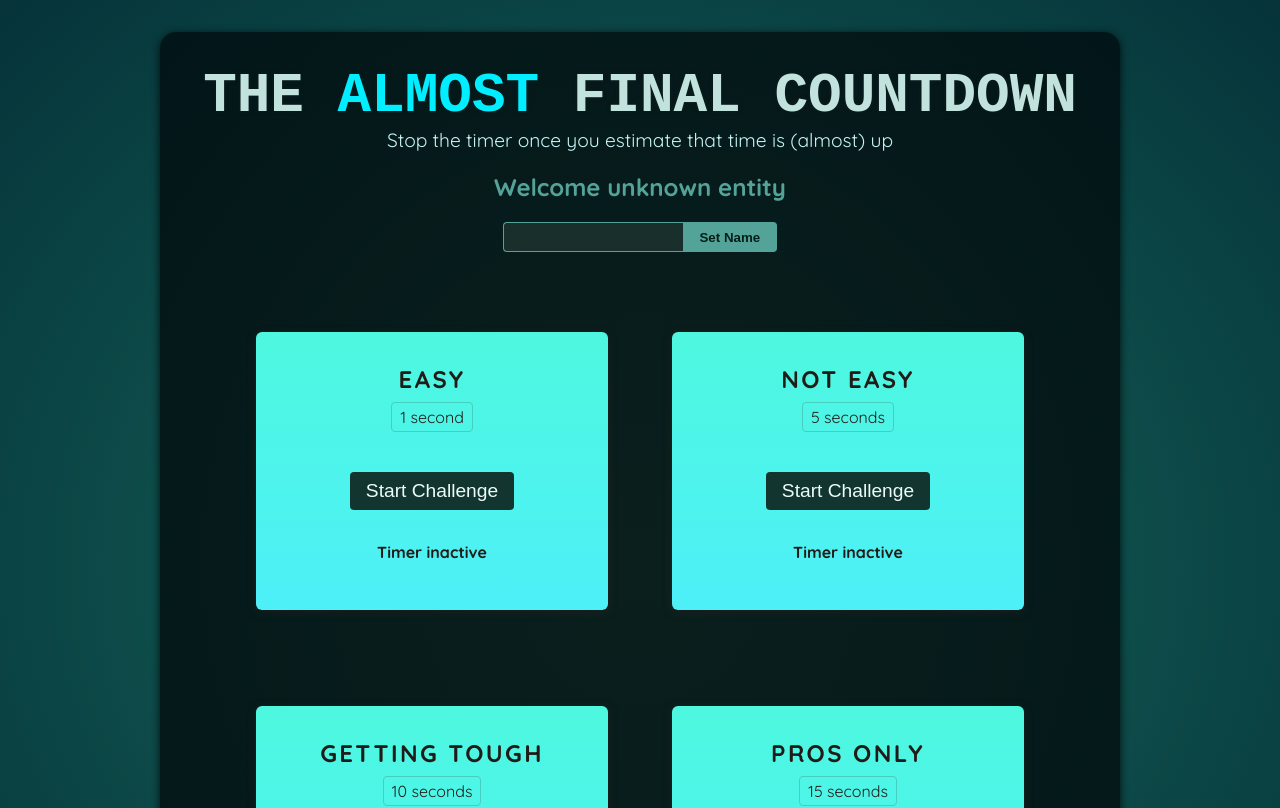
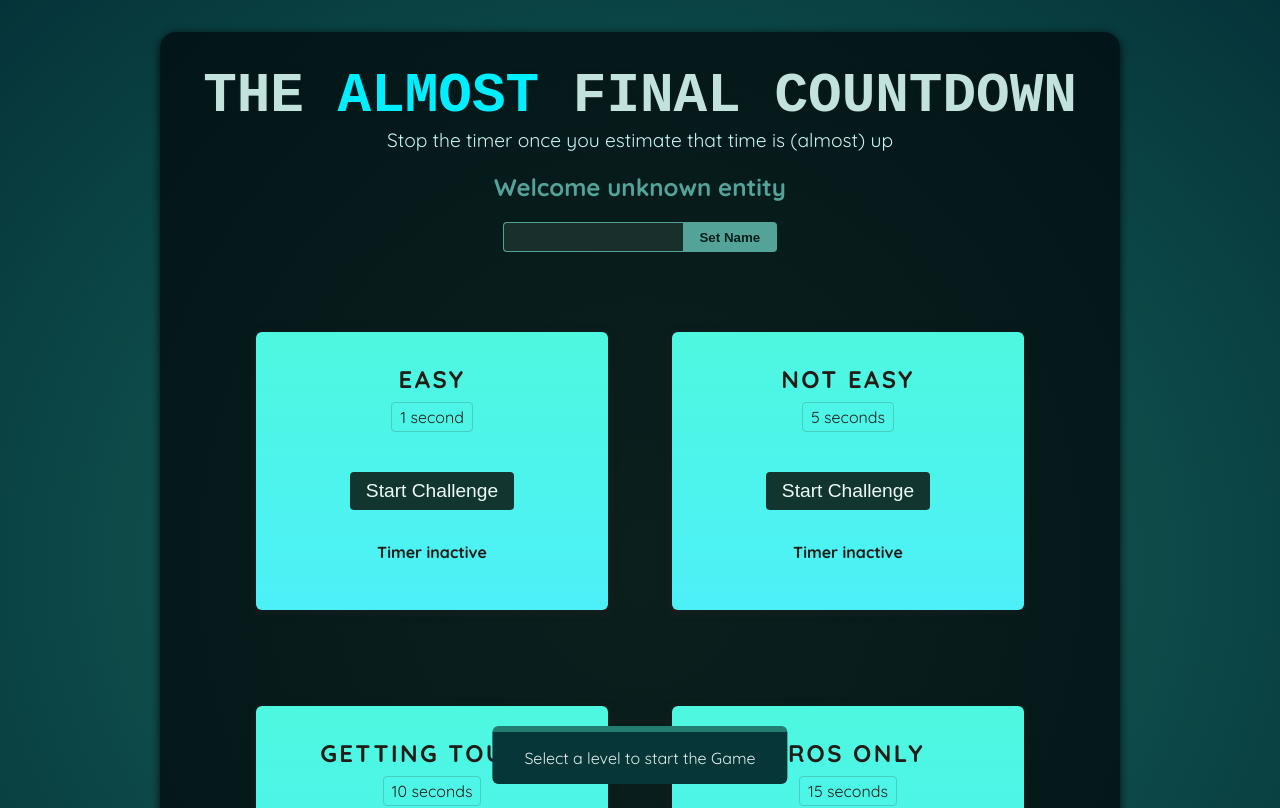
Before and after one commit to mclods/final-countdown-game, a React (Vite) app: page / in a window 1280 px wide. Shown: the top 808 px of the page. Built offline with nearby package versions, Linux system fonts and the light colour scheme; a web font is replaced by a local one.

Commit message:
Added toast info component

```diff
--- a/index.html
+++ b/index.html
@@ -15,6 +15,7 @@
       </header>
       <div id="root"></div>
     </div>
+    <div id="toast"></div>
     <script type="module" src="/src/index.jsx"></script>
   </body>
 </html>
--- a/src/App.jsx
+++ b/src/App.jsx
@@ -3,6 +3,7 @@ import Player from './components/Player';
 import styled from 'styled-components';
 import TimerChallenge from './components/TimerChallenge';
 import { useState } from 'react';
+import InstructionToast from './components/InstructionToast';
 
 const Challenges = styled.div`
   max-width: 50rem;
@@ -17,6 +18,7 @@ function App() {
 
   return (
     <>
+      <InstructionToast />
       <Player />
       <Challenges>
         <TimerChallenge
--- /dev/null
+++ b/src/components/InstructionToast.jsx
@@ -0,0 +1,24 @@
+import { createPortal } from 'react-dom';
+import styled from 'styled-components';
+
+const Aside = styled.aside`
+  position: fixed;
+  left: 50%;
+  bottom: 1rem;
+  transform: translateX(-50%);
+  background: #073638;
+  padding: 0 2rem;
+  border-top: solid 6px #227c71;
+  border-radius: 6px;
+`;
+
+function InstructionToast() {
+  return createPortal(
+    <Aside>
+      <p>Select a level to start the Game</p>
+    </Aside>,
+    document.getElementById('toast')
+  );
+}
+
+export default InstructionToast;
```
Also changed, not shown: src/assets/info.svg (added).
